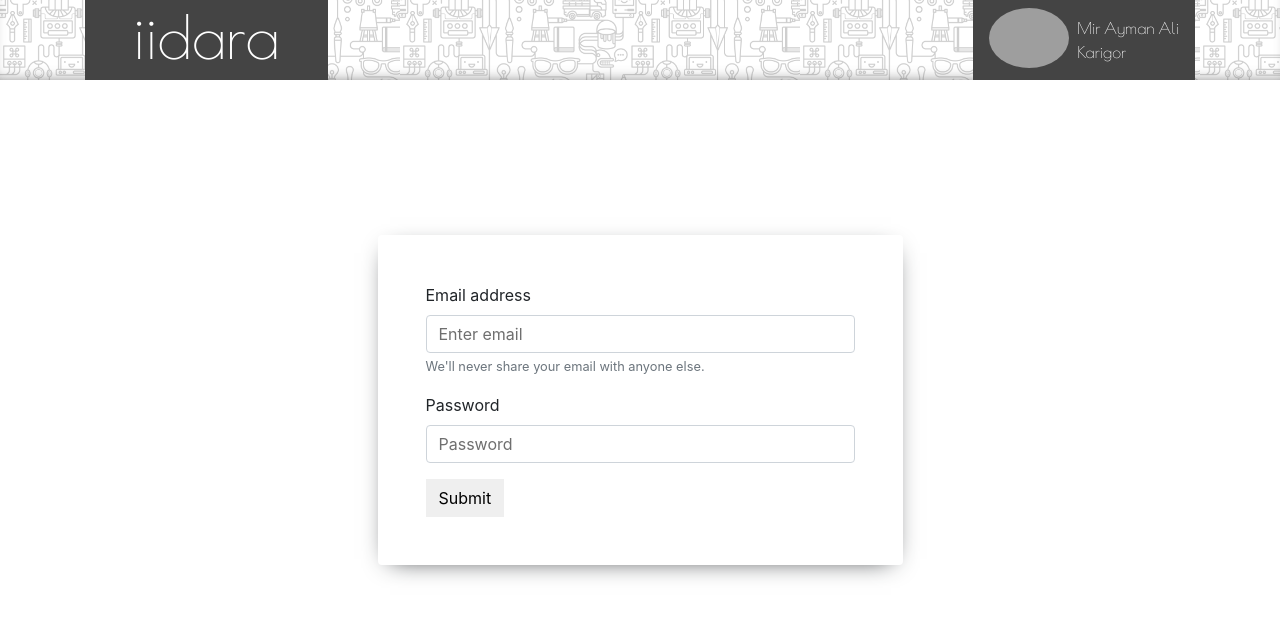
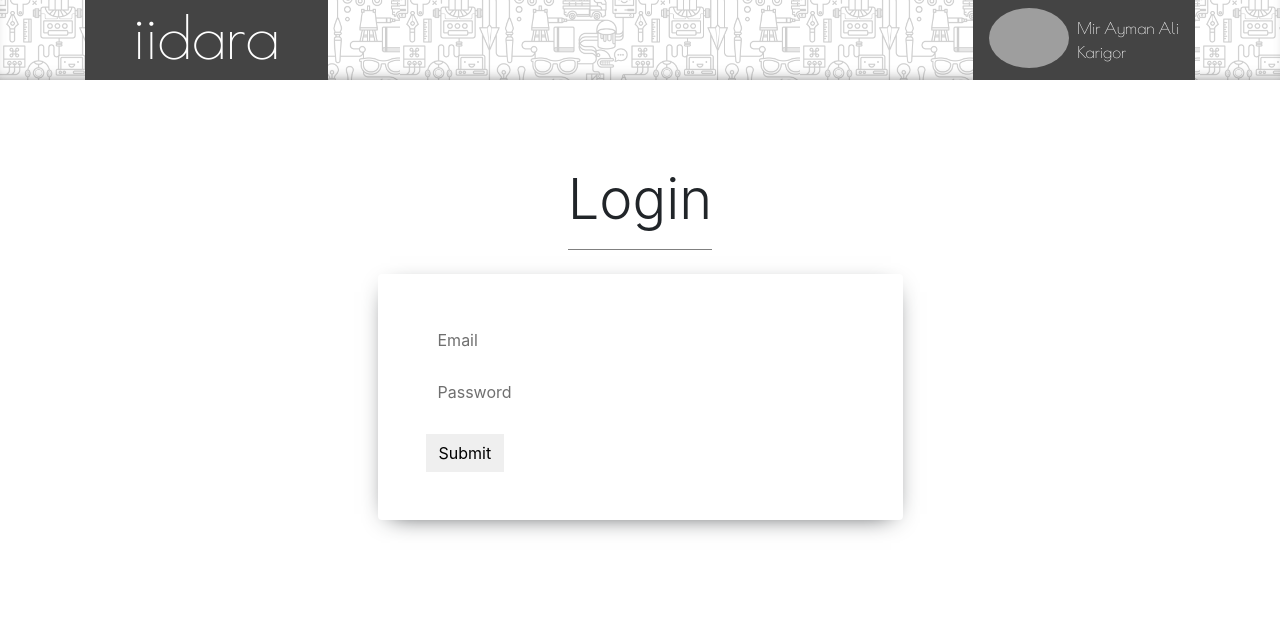
Before and after one commit to alimirayman/IIDARA-Front, a Vue app: page / in a window 1280 px wide. Shown: the top 618 px of the page. Built offline with nearby package versions, Linux system fonts and the light colour scheme; no server answers; grey boxes are pictures that could not be loaded.

Commit message:
polish login UI

```diff
--- a/src/components/LoginForm.vue
+++ b/src/components/LoginForm.vue
@@ -1,18 +1,16 @@
 <template>
   <div class="form-container">
+    <div class="display-4 mb-4 login-title">Login</div>
     <div class="col-6 form">
       <div class="card shadow-large p-5">
         <form>
           <div class="form-group">
-              <label>Email address</label>
-              <input v-model="form.email" type="email" class="form-control" id="exampleInputEmail1" aria-describedby="emailHelp" placeholder="Enter email">
-              <small id="emailHelp" class="form-text text-muted">We'll never share your email with anyone else.</small>
+              <input v-model="form.email" type="email" class="form-control" id="exampleInputEmail1" aria-describedby="emailHelp" placeholder="Email">
           </div>
           <div class="form-group">
-              <label>Password</label>
               <input v-model="form.password" type="password" class="form-control" id="exampleInputPassword1" placeholder="Password">
           </div>
-          <button type="submit" class="btn">Submit</button>
+          <button type="submit" class="btn mt-2">Submit</button>
         </form>
       </div>
     </div>
@@ -43,6 +41,7 @@ export default {
     display: flex;
     justify-content: center;
     align-items: center;
+    flex-direction: column;
   }
 
   .form {
@@ -52,16 +51,26 @@ export default {
   ::placeholder {
     color: #6f6f6f;
   }
+
   .form-control{
+    border: none;
     background: transparent;
     color: #222 !important;
   }
+
   .form-control:focus{
     box-shadow: none
   }
+
   option{
     color: #444;
   }
+
+  .login-title {
+    border-bottom: 1px solid gray;
+    padding-bottom: 1rem;
+  }
+
   .card{
     border-width: 0;
     border-radius: 4px;
```
